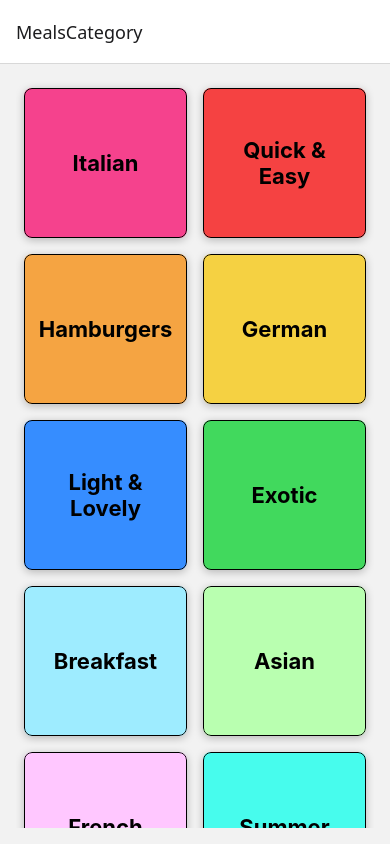
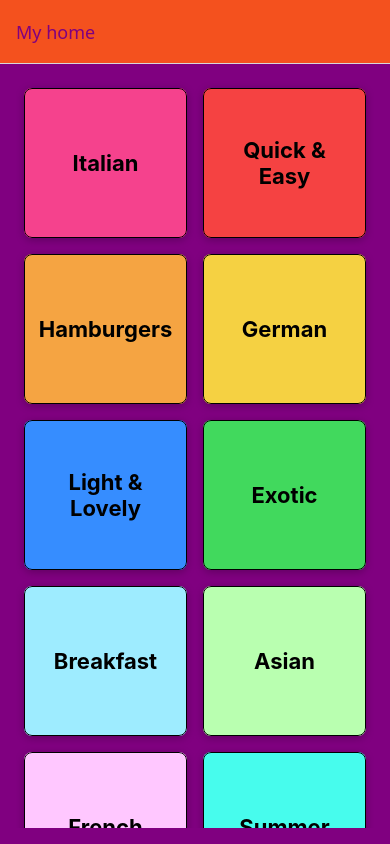
Before and after one commit to konain1/meal-app, a React Native app: screen / in a window 390 px wide. Built offline with nearby package versions, Linux system fonts and the light colour scheme.

Commit message:
added headerStyle:{backgroundColor} to change default page and other pages as well

```diff
--- a/App.js
+++ b/App.js
@@ -19,8 +19,16 @@ export default function App() {
   return (
     <>
     <NavigationContainer>
-    <Stack.Navigator >
-      <Stack.Screen name="MealsCategory" component={CategoriesScreen} />
+    <Stack.Navigator screenOptions={{
+     headerStyle:{backgroundColor:'lightgreen'},
+     contentStyle:{backgroundColor:'purple'},
+     headerTintColor:'purple'
+    }} >
+      <Stack.Screen  name="MealsCategory" component={CategoriesScreen}   options={{
+          title: 'My home',
+          headerStyle: {
+            backgroundColor: '#f4511e',
+          }}} />
       <Stack.Screen name="MealsOverview" component={MealsOverviewScreen} />
     </Stack.Navigator>
     </NavigationContainer>
--- a/components/MealItems.js
+++ b/components/MealItems.js
@@ -14,6 +14,7 @@ function MealItems({ meal }) {
     <View>
         <Image style={styles.image} source={{uri:meal.imageUrl}} />
         <Text style={styles.title}>{meal.title}</Text>
+
 
     </View>
 
```
